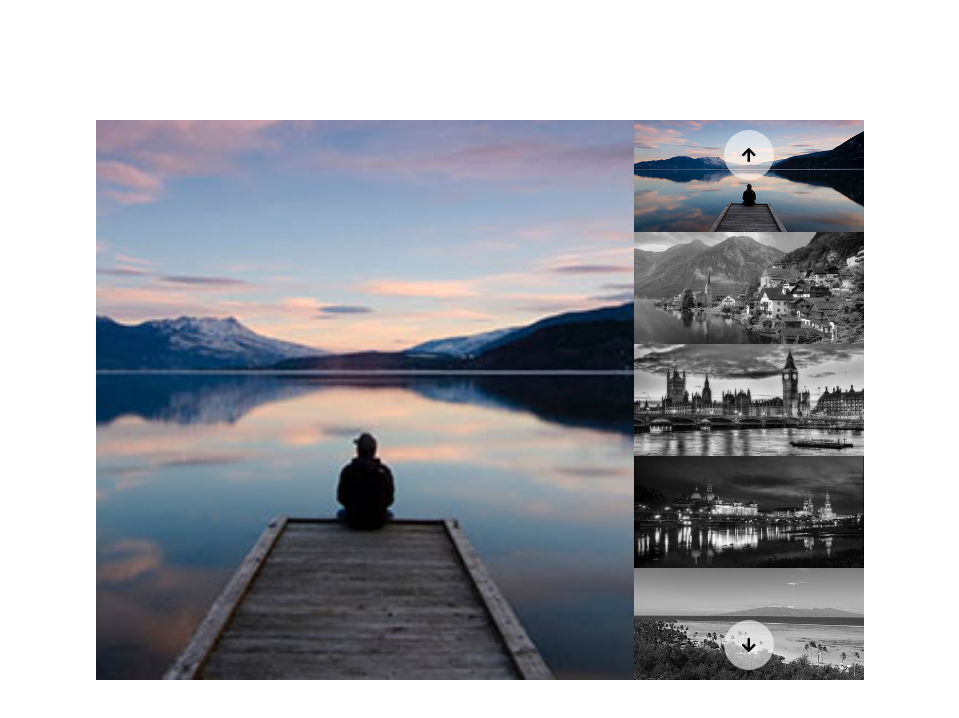
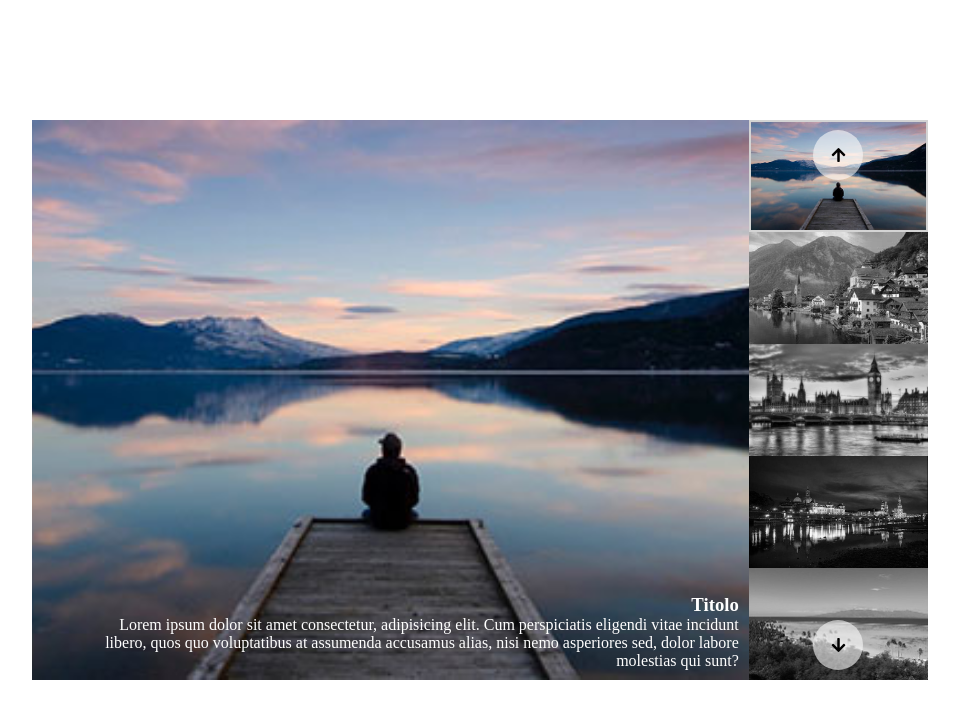
Before and after one commit to painteyes/js-array-carousel, a plain HTML site: page Milestone-1/index.html in a window 1280 px wide. Shown: the whole page, without its empty margins (160-1119 px from the left). Drawn offline with Linux system fonts and the light colour scheme.

Commit message:
commit changes

```diff
--- a/Milestone-1/css/style.css
+++ b/Milestone-1/css/style.css
@@ -14,13 +14,13 @@
 
 /* Slider */
 .slider{
-    width: 60%;
+    width: 70%;
     height: 70%;
     display: flex;
 }
 
 .images-container{
-    width: 70%;
+    width: 80%;
     height: 100%;
 }
 
@@ -28,19 +28,27 @@
     width: 100%;
     height: 100%;
     display: none;
+    position: relative;
 }
 .single-image.active{
     display: block;
 }
-
 .single-image img{
     width: 100%;
     height: 100%;
     object-fit: cover;
 }
+.single-image-text{
+    position: absolute;
+    right: 10px;
+    bottom: 10px;
+    width: 90%;
+    text-align: right;
+    color: white;
+}
 
 .thumbnails{
-    width: 30%;
+    width: 20%;
     height: 100%;
     position: relative;
 }
@@ -51,6 +59,7 @@
 }
 .single-thumb.active{
     filter: grayscale(0);
+    border: 2px solid lightgray;
 }
 .single-thumb img{
     width: 100%;
--- a/Milestone-1/index.html
+++ b/Milestone-1/index.html
@@ -21,7 +21,10 @@
 
                     <img src="img/01.jpg" alt="">
 
-                    <div class="single-image-text"></div>
+                    <div class="single-image-text">
+                        <h3>Titolo</h3>
+                        <p>Lorem ipsum dolor sit amet consectetur, adipisicing elit. Cum perspiciatis eligendi vitae incidunt libero, quos quo voluptatibus at assumenda accusamus alias, nisi nemo asperiores sed, dolor labore molestias qui sunt?</p>
+                    </div>
 
                 </div>
             </div>
```
